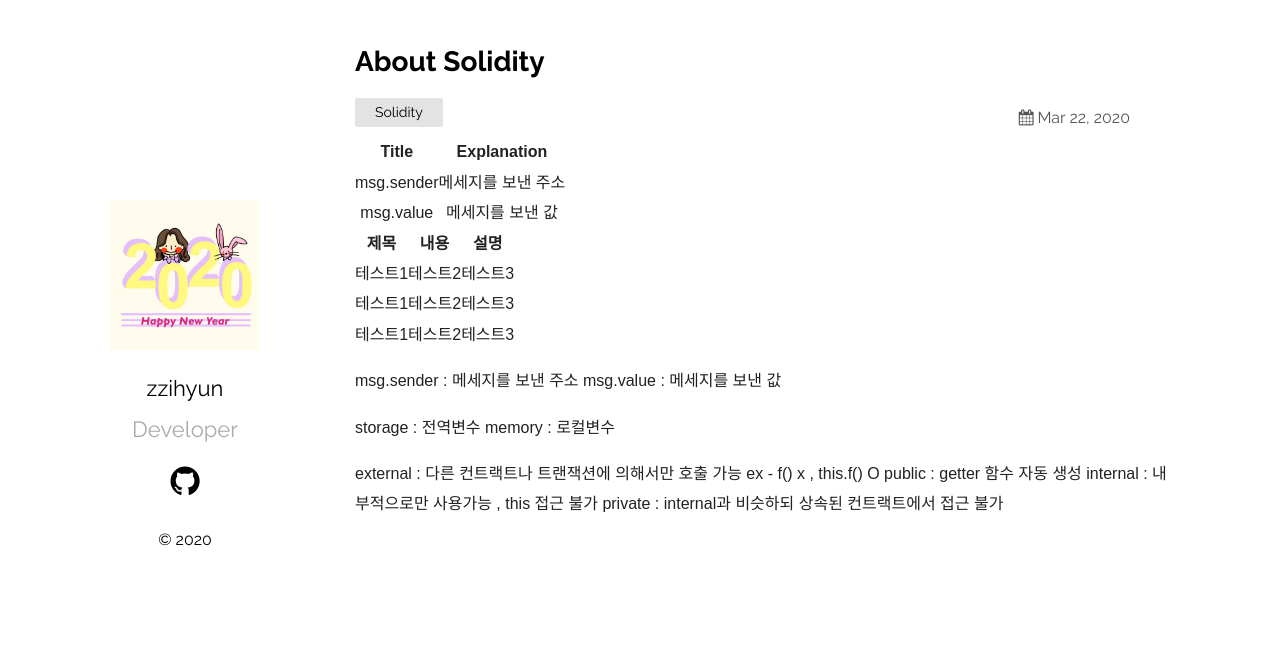
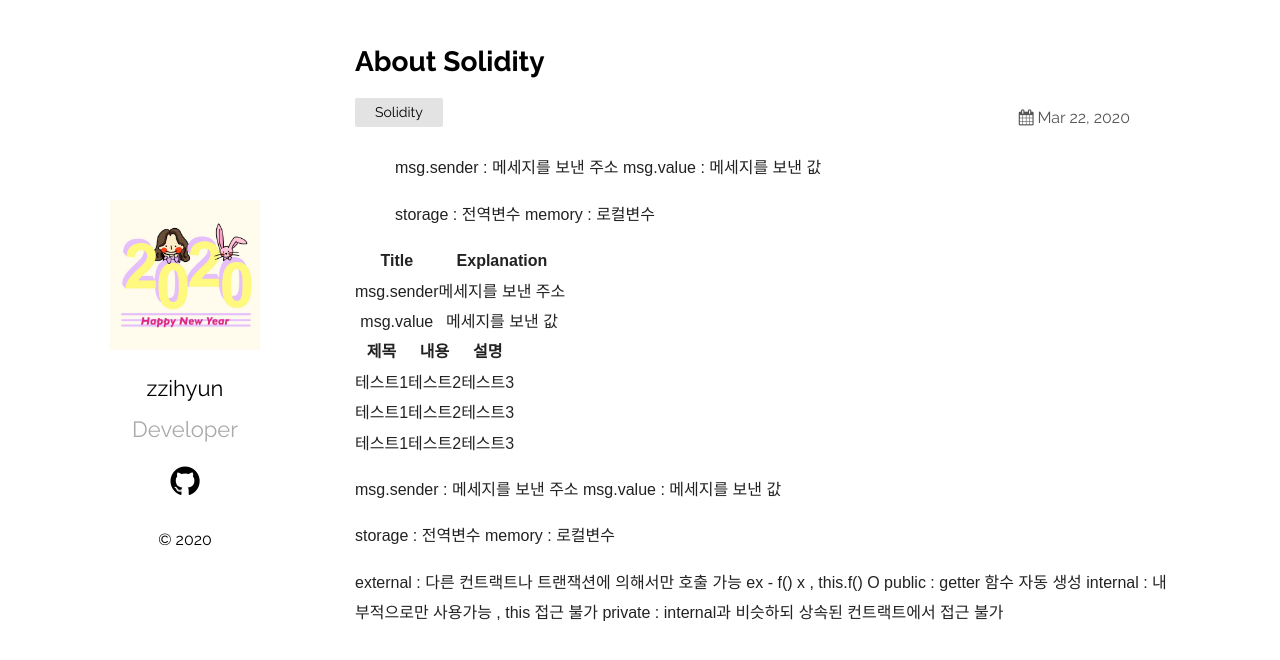
Before and after one commit to jhhhj1002/jhhhj1002.github.io, a Jekyll site: the page built from _posts/2020-03-22-About-Solidity.markdown, in a window 1280 px wide. Shown: the top 660 px of the page. Built offline with Jekyll 4.4.1, drawn with Linux system fonts in a browser that asks for light colours.

Commit message:
Update 2020-03-22-About-Solidity.markdown

```diff
--- a/_posts/2020-03-22-About-Solidity.markdown
+++ b/_posts/2020-03-22-About-Solidity.markdown
@@ -4,6 +4,14 @@ title:  "About Solidity"
 date:   2020-03-22 21:03:36 +0530
 categories: Solidity
 ---
+
+
+> msg.sender : 메세지를 보낸 주소
+> msg.value : 메세지를 보낸 값
+
+> storage : 전역변수
+> memory : 로컬변수
+
 
 |Title|Explanation|
 |:---:|:---:|
```
